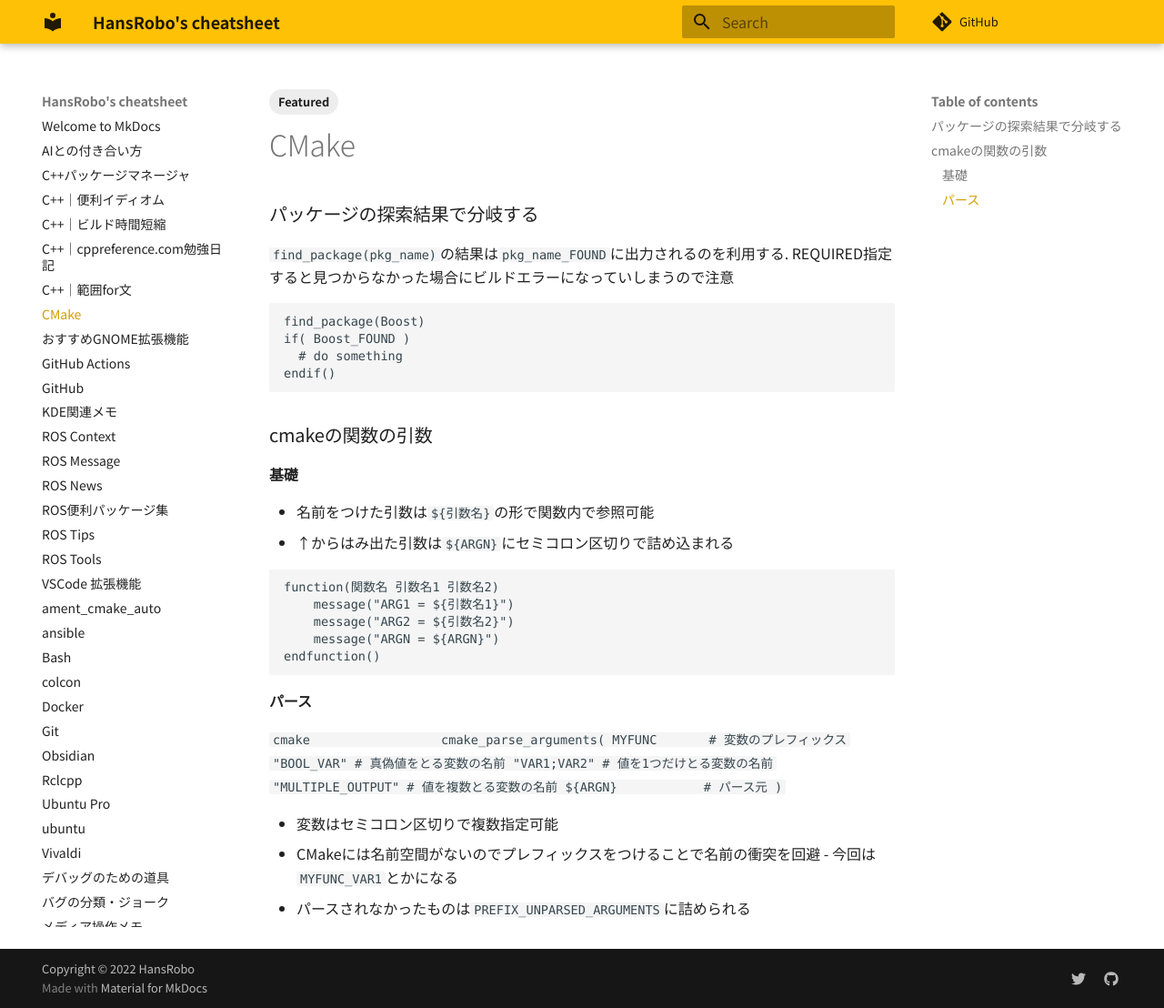
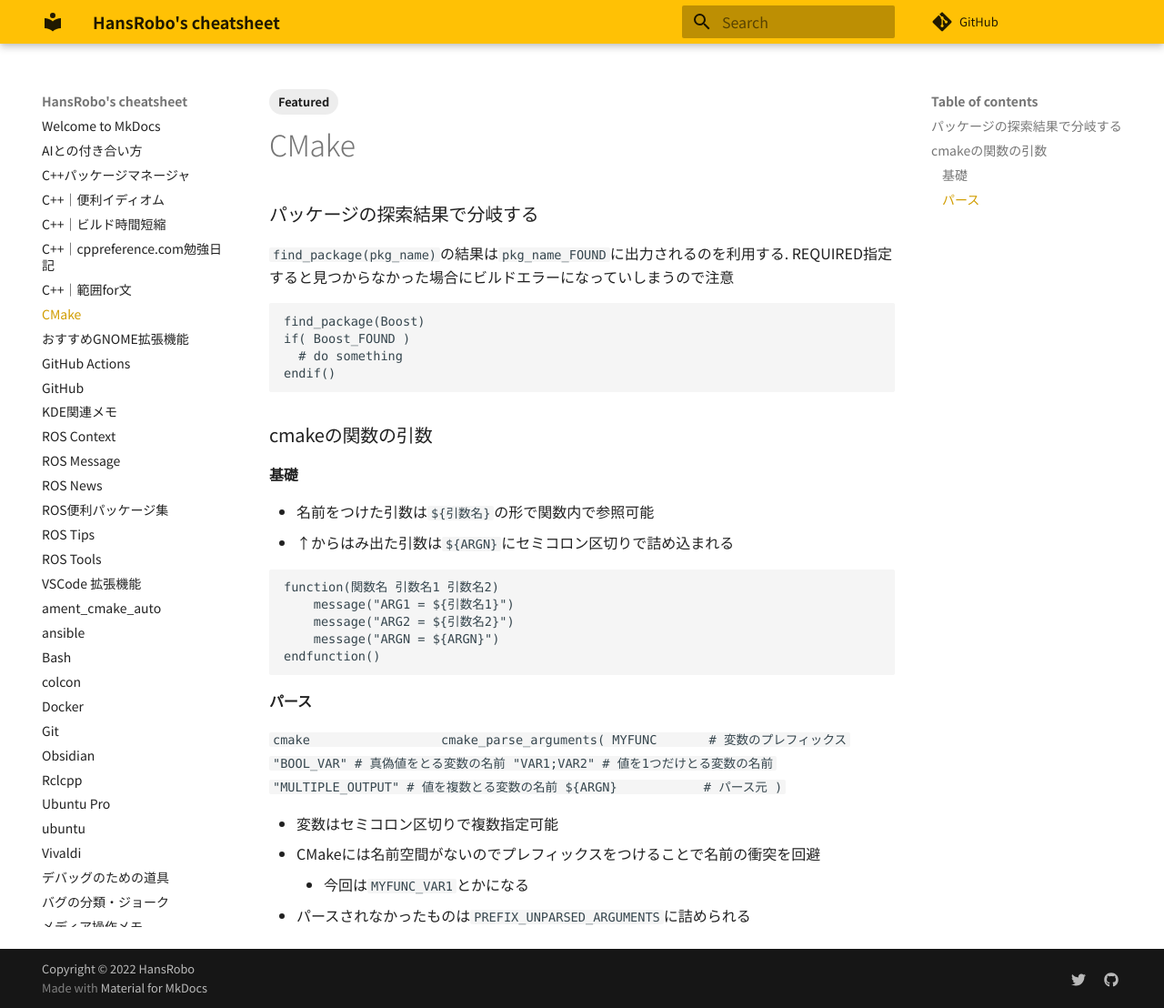
Before and after one commit to HansRobo/mycheatsheet_mkdocs, an MkDocs documentation site: the page built from docs/CMake.md, in a window 1280 px wide and 1108 px high. Shown: the whole window at 91% size. Built offline with MkDocs 1.6.1 and Material for MkDocs 9.7.7, drawn with Linux system fonts in a browser that asks for light colours; some web fonts are replaced; comment, search, counter and statistics services are not loaded; part of the change alters nothing that is shown.

```diff
--- a/mkdocs.yml
+++ b/mkdocs.yml
@@ -49,7 +49,7 @@ markdown_extensions:
   - pymdownx.caret
   - pymdownx.details
   - mdx_truly_sane_lists:
-      nested_indent: 2
+      nested_indent: 4
   # - pymdownx.emoji:
   #     emoji_generator: !!python/name:materialx.emoji.to_svg
   #     emoji_index: !!python/name:materialx.emoji.twemoji
```
